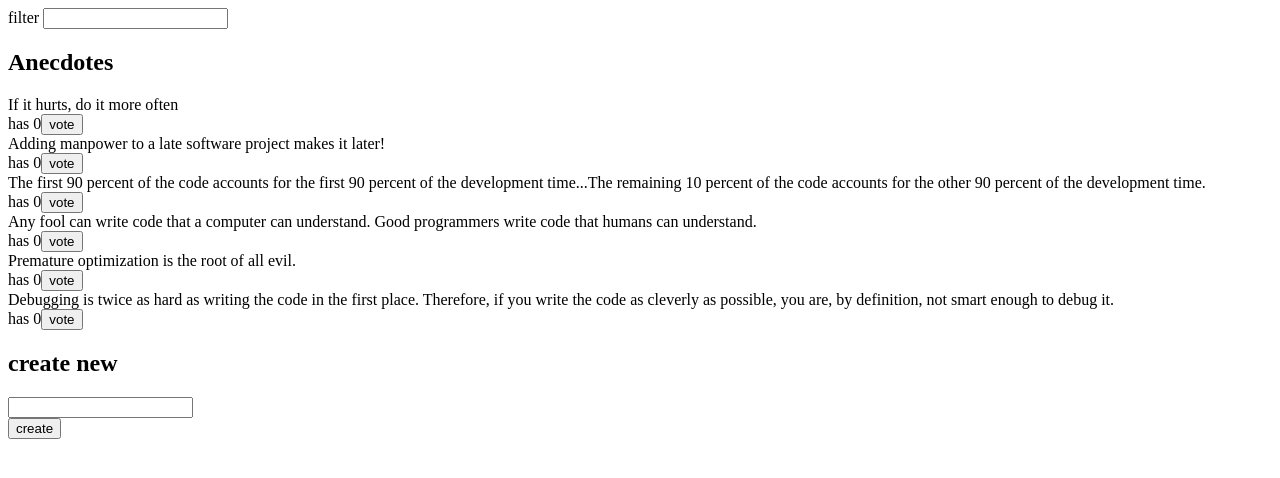
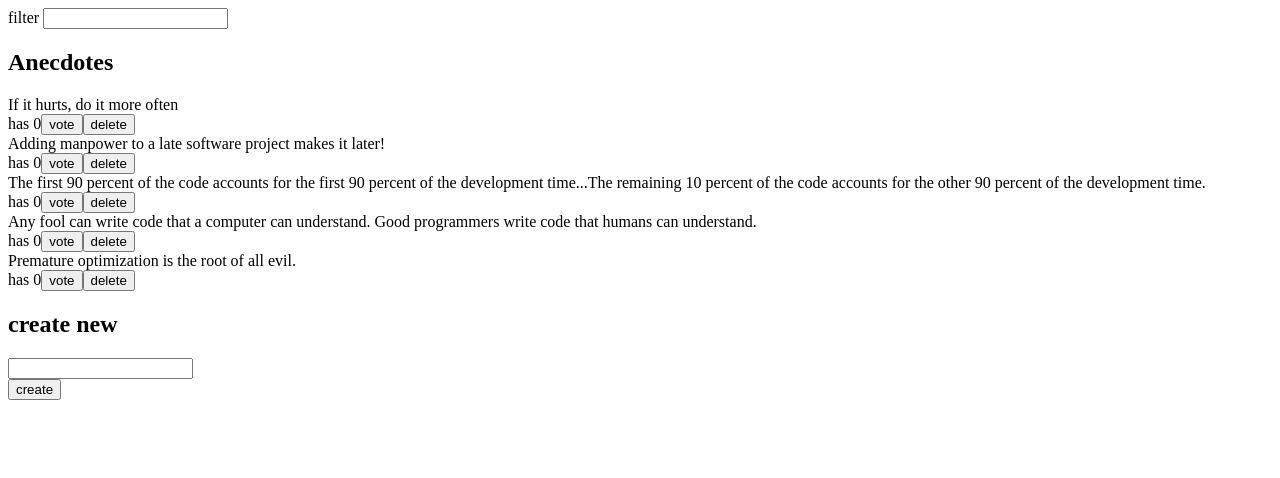
Before and after one commit to ehau2/full-stack-open-part6, a React (Vite) app in the folder anecdotes/: page / in a window 1280 px wide. Shown: the top 478 px of the page. Built offline with nearby package versions, Linux system fonts and the light colour scheme; data requests are answered from the project's data file.

Commit message:
Finished exercise 8-13

```diff
--- a/anecdotes/db.json
+++ b/anecdotes/db.json
@@ -2,34 +2,28 @@
   "anecdotes": [
     {
       "content": "If it hurts, do it more often",
-      "id": "47145",
+      "id": "1",
       "votes": 0
     },
     {
       "content": "Adding manpower to a late software project makes it later!",
-      "id": "21149",
+      "id": "2",
       "votes": 0
     },
     {
-      "content": "The first 90 percent of the code accounts for the first 10 percent of the development time...The remaining 10 percent of the code accounts for the other 90 percent of the development time.",
-      "id": "69581",
+      "content": "The first 90 percent of the code accounts for the first 90 percent of the development time...The remaining 10 percent of the code accounts for the other 90 percent of the development time.",
+      "id": "3",
       "votes": 0
     },
     {
       "content": "Any fool can write code that a computer can understand. Good programmers write code that humans can understand.",
-      "id": "36975",
+      "id": "4",
       "votes": 0
     },
     {
       "content": "Premature optimization is the root of all evil.",
-      "id": "25170",
-      "votes": 0
-    },
-    {
-      "content": "Debugging is twice as hard as writing the code in the first place. Therefore, if you write the code as cleverly as possible, you are, by definition, not smart enough to debug it.",
-      "id": "98312",
+      "id": "5",
       "votes": 0
     }
-  ],
-  "$schema": "./node_modules/json-server/schema.json"
+  ]
 }
--- a/anecdotes/src/App.jsx
+++ b/anecdotes/src/App.jsx
@@ -1,15 +1,28 @@
+import { useEffect } from 'react'
+
 import AnecdoteList from './components/AnecdoteList'
 import AnecdoteForm from './components/AnecdoteForm'
 import Filter from './components/Filter'
+import Notification from './components/Notification'
+
+import { useAnecdoteActions } from './stores/anecdoteStore'
 
 const App = () => {
-  return (
-    <div>
-      <Filter/>
-      <AnecdoteList/>
-      <AnecdoteForm />
-    </div>
-  )
+
+    const { initialize } = useAnecdoteActions()
+
+    useEffect(() => {
+        initialize()
+    }, [])
+
+    return (
+        <div>
+            <Notification />
+            <Filter />
+            <AnecdoteList />
+            <AnecdoteForm />
+        </div>
+    )
 }
 
 export default App
--- a/anecdotes/src/components/AnecdoteForm.jsx
+++ b/anecdotes/src/components/AnecdoteForm.jsx
@@ -1,12 +1,14 @@
-import { useAnecdoteActions } from "../store"
+import { useAnecdoteActions } from "../stores/anecdoteStore"
+import { notify } from "../stores/notificationStore"
 
 const AnecdoteForm = () => {
+    const { add } = useAnecdoteActions()
 
-    const { add } = useAnecdoteActions()
-    const addAnecdote = (e) => {
+    const addAnecdote = async (e) => {
         e.preventDefault()
         const content = e.target.anecdote.value
-        add(content)
+        const newAnecdote = await add(content)
+        notify(`A new anecdote "${newAnecdote.content}" created!`)
         e.target.reset()
     }
 
--- a/anecdotes/src/components/AnecdoteList.jsx
+++ b/anecdotes/src/components/AnecdoteList.jsx
@@ -1,8 +1,20 @@
-import { useAnecdotes, useAnecdoteActions } from "../store"
+
+import { useAnecdotes, useAnecdoteActions } from "../stores/anecdoteStore"
+import { notify } from "../stores/notificationStore"
 
 const AnecdoteList = () => {
     const anecdotes = useAnecdotes()
-    const { vote } = useAnecdoteActions()
+    const { vote, remove } = useAnecdoteActions()
+
+    const handleVote = async (anecdote) => {
+        await vote(anecdote.id)
+        notify(`you voted '${anecdote.content}'`)
+    }
+
+    const handleDelete = async (anecdote) => {
+        await remove(anecdote.id)
+        notify(`Deleted "${anecdote.content}"`)
+    }
 
     const sortedAnecdotes = anecdotes.toSorted(
         (a, b) => b.votes - a.votes
@@ -16,7 +28,14 @@ const AnecdoteList = () => {
                     <div>{anecdote.content}</div>
                     <div>
                         has {anecdote.votes}
-                        <button onClick={() => vote(anecdote.id)}>vote</button>
+                        <button onClick={() => handleVote(anecdote)}>
+                            vote
+                        </button>
+                        {anecdote.votes === 0 && (
+                            <button onClick={() => handleDelete(anecdote)}>
+                                delete
+                            </button>
+                        )}
                     </div>
                 </div>
             ))}
--- a/anecdotes/src/components/Filter.jsx
+++ b/anecdotes/src/components/Filter.jsx
@@ -1,4 +1,4 @@
-import { useAnecdoteActions } from "../store"
+import { useAnecdoteActions } from "../stores/anecdoteStore"
 
 const Filter = () => {
     const { setFilter } = useAnecdoteActions()
--- a/anecdotes/src/components/Notification.jsx
+++ b/anecdotes/src/components/Notification.jsx
@@ -1,14 +1,22 @@
+import { useNotification } from '../stores/notificationStore'
+
 const Notification = () => {
+    const message = useNotification()
+
+    if (!message) {
+        return null
+    }
+
     const style = {
-    border: "solid",
+        border: 'solid',
         padding: 10,
         borderWidth: 1,
-    marginBottom: 10,
+        marginBottom: 10
     }
 
     return (
         <div style={style} data-testid="notification">
-      render here notification...
+            {message}
         </div>
     )
 }
--- /dev/null
+++ b/anecdotes/src/services/anecdotes.js
@@ -0,0 +1,56 @@
+
+const baseUrl = 'http://localhost:3001/anecdotes'
+
+const getAll = async () => {
+    const response = await fetch(baseUrl)
+
+    if (!response.ok) {
+        throw new Error('Failed to fetch anecdotes')
+    }
+
+    return response.json()
+}
+
+const createNew = async (content) => {
+    const response = await fetch(baseUrl, {
+        method: 'POST',
+        headers: { 'Content-Type': 'application/json' },
+        body: JSON.stringify({ content, votes: 0 }),
+    })
+
+    if (!response.ok) {
+        throw new Error('Failed to create anecdote')
+    }
+
+    return response.json()
+}
+
+const update = async (id, anecdote) => {
+    const response = await fetch(`${baseUrl}/${id}`, {
+        method: 'PUT',
+        headers: { 'Content-Type': 'application/json' },
+        body: JSON.stringify(anecdote),
+    })
+
+    if (!response.ok) {
+        throw new Error('Failed to update anecdote')
+    }
+
+    return response.json()
+}
+
+const remove = async (id) => {
+    const response = await fetch(`${baseUrl}/${id}`, {
+        method: 'DELETE',
+    })
+
+    if (!response.ok) {
+        throw new Error('Failed to delete anecdote')
+    }
+
+    if (response.status !== 204) {
+        return response.json()
+    }
+}
+
+export default { getAll, createNew, update, remove }
--- a/anecdotes/src/store.js
+++ /dev/null
@@ -1,57 +0,0 @@
-import { create } from 'zustand'
-
-const anecdotesAtStart = [
-  'If it hurts, do it more often',
-  'Adding manpower to a late software project makes it later!',
-  'The first 90 percent of the code accounts for the first 90 percent of the development time...The remaining 10 percent of the code accounts for the other 90 percent of the development time.',
-  'Any fool can write code that a computer can understand. Good programmers write code that humans can understand.',
-  'Premature optimization is the root of all evil.',
-  'Debugging is twice as hard as writing the code in the first place. Therefore, if you write the code as cleverly as possible, you are, by definition, not smart enough to debug it.'
-]
-
-const getId = () => (100000 * Math.random()).toFixed(0)
-
-const asObject = anecdote => ({
-  content: anecdote,
-  id: getId(),
-  votes: 0
-})
-
-const useAnecdoteStore = create((set) => ({
-  anecdotes: anecdotesAtStart.map(asObject),
-  filter: 'all',
-  actions: {
-
-    add: (content) => set((state) => ({
-      anecdotes: [...state.anecdotes, asObject(content)]
-    })),
-
-    vote: (id) => set((state) => ({
-      anecdotes: state.anecdotes.map(anecdote =>
-        anecdote.id === id
-          ? { ...anecdote, votes: anecdote.votes + 1 }
-          : anecdote
-      )
-    })),
-
-    setFilter: value => set(() => ({ filter: value }))
-
-  }
-}))
-
-
-export const useAnecdotes = () => {
-  const anecdotes = useAnecdoteStore((state) => state.anecdotes)
-  const filter = useAnecdoteStore((state) => state.filter)
-
-  if (filter === 'all') {
-    return anecdotes
-  }
-
-  return anecdotes.filter(anecdote =>
-    anecdote.content.toLowerCase().includes(filter.toLowerCase())
-  )
-}
-
-export const useAnecdoteActions = () =>
-  useAnecdoteStore(state => state.actions)
--- /dev/null
+++ b/anecdotes/src/stores/anecdoteStore.js
@@ -0,0 +1,69 @@
+import { create } from 'zustand'
+import anecdoteService from '../services/anecdotes'
+
+const useAnecdoteStore = create((set, get) => ({
+    anecdotes: [],
+    filter: 'all',
+
+    actions: {
+        initialize: async () => {
+            const anecdotes = await anecdoteService.getAll()
+            set({ anecdotes })
+        },
+
+        add: async (content) => {
+            const newAnecdote = await anecdoteService.createNew(content)
+
+            set(state => ({
+                anecdotes: state.anecdotes.concat(newAnecdote)
+            }))
+
+            return newAnecdote
+        },
+
+        vote: async (id) => {
+            const anecdote = get().anecdotes.find(a => a.id === id)
+            if (!anecdote) return
+
+            const updatedAnecdote = {
+                ...anecdote,
+                votes: anecdote.votes + 1
+            }
+
+            const returnedAnecdote = await anecdoteService.update(
+                id,
+                updatedAnecdote
+            )
+
+            set(state => ({
+                anecdotes: state.anecdotes.map(a =>
+                    a.id === id ? returnedAnecdote : a
+                )
+            }))
+        },
+
+        remove: async (id) => {
+            await anecdoteService.remove(id)
+            set(state => ({
+                anecdotes: state.anecdotes.filter(a => a.id !== id)
+            }))
+        },
+        setFilter: (value) => set({ filter: value })
+    }
+}))
+
+export const useAnecdotes = () => {
+    const anecdotes = useAnecdoteStore(state => state.anecdotes)
+    const filter = useAnecdoteStore(state => state.filter)
+
+    if (filter === 'all') {
+        return anecdotes
+    }
+
+    return anecdotes.filter(anecdote =>
+        anecdote.content.toLowerCase().includes(filter.toLowerCase())
+    )
+}
+
+export const useAnecdoteActions = () =>
+    useAnecdoteStore(state => state.actions)
--- /dev/null
+++ b/anecdotes/src/stores/notificationStore.js
@@ -0,0 +1,25 @@
+import { create } from 'zustand'
+
+let timeout
+
+const useNotificationStore = create((set) => ({
+    message: null,
+
+    actions: {
+        setNotification: (message) => {
+            clearTimeout(timeout)
+
+            set({ message })
+
+            timeout = setTimeout(() => {
+                set({ message: null })
+            }, 5000)
+        }
+    }
+}))
+
+export const useNotification = () =>
+    useNotificationStore(state => state.message)
+
+export const notify = (message) =>
+    useNotificationStore.getState().actions.setNotification(message)
```
Also changed, not shown: 1 other file (tests, documents, lock files or other folders). Lines whose indentation alone changed are shown as unchanged.
